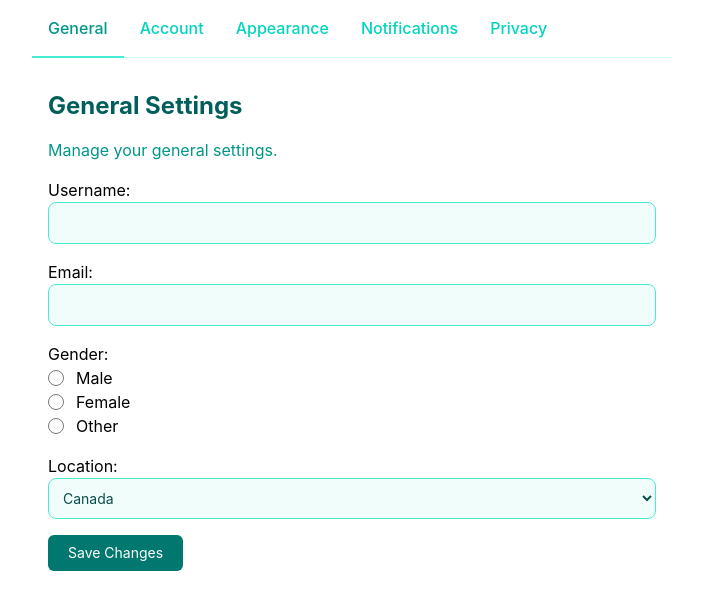
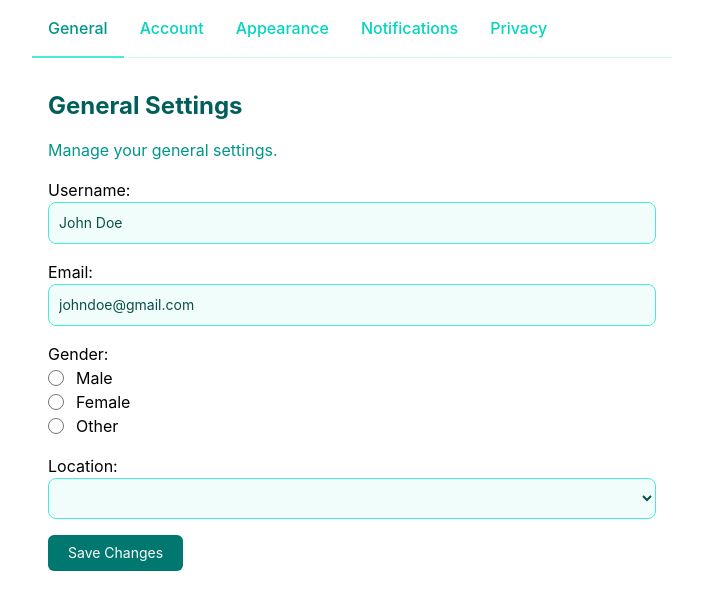
Before and after one commit to AbnerYousuf/settings-page-project, a Vue app: page / in a window 1280 px wide. Shown: the top 610 px of the page, without its empty margins (288-991 px from the left). Built offline with nearby package versions, Linux system fonts and the light colour scheme.

Commit message:
add KeepAlive to tab components and bound general form settings to input state

```diff
--- a/src/App.vue
+++ b/src/App.vue
@@ -15,7 +15,9 @@
           </ul>
       </nav>
       <FadeTransitionComponent>
-        <component :is="currentTabComponent"/>
+        <KeepAlive>
+          <component :is="currentTabComponent" />
+        </KeepAlive>
       </FadeTransitionComponent>
       <!-- provide a fade transition when switching tabs and render the correct component -->
     </main>
--- a/src/components/GeneralPageComponent.vue
+++ b/src/components/GeneralPageComponent.vue
@@ -7,28 +7,28 @@
                 <label>
                     Username:
                 </label>
-                <input type="text" class="border border-gray-300 rounded px-2 py-1" />
+                <input type="text" v-model="general.username" class="border border-gray-300 rounded px-2 py-1" />
             </div>
             <div>
                 <label>
                     Email:
                 </label>
-                <input type="email" class="border border-gray-300 rounded px-2 py-1" />
+                <input type="email" v-model="general.email" class="border border-gray-300 rounded px-2 py-1" />
             </div>
             <div>
                 <label>
                     Gender:
                 </label>
                 <label>
-                    <input type="radio" value="male" />
+                    <input type="radio" value="male" v-model="general.gender" />
                     <span>Male</span>
                 </label>
                 <label>
-                    <input type="radio" value="female" />
+                    <input type="radio" value="female" v-model="general.gender" />
                     <span>Female</span>
                 </label>
                 <label>
-                    <input type="radio" value="other" />
+                    <input type="radio" value="other" v-model="general.gender" />
                     <span>Other</span>
                 </label>
             </div>
@@ -36,7 +36,7 @@
                 <label>
                     Location:
                 </label>
-                <select>
+                <select v-model="general.location">
                     <option value="canada">Canada</option>
                     <option value="uk">UK</option>
                     <option value="japan">Japan</option>
@@ -50,3 +50,10 @@
         <!-- This is the content for the General tab -->
     </div>
 </template>
+
+<script setup lang="ts">
+    // this component is for the content of the General tab and is rendered in the main page when the General tab is selected
+    import { useSettings } from "@/composables/useSettings";
+
+    const { general } = useSettings();
+</script>
--- /dev/null
+++ b/src/composables/useSettings.ts
@@ -0,0 +1,21 @@
+import { ref } from "vue";
+
+interface GeneralSettings {
+    username: string;
+    email: string;
+    gender: string;
+    location: string;
+}
+
+const general = ref<GeneralSettings>({
+    username: "John Doe",
+    email: "johndoe@gmail.com",
+    gender: "Male",
+    location: "Canada",
+});
+
+export function useSettings() {
+  return {
+    general
+  };
+}
```
